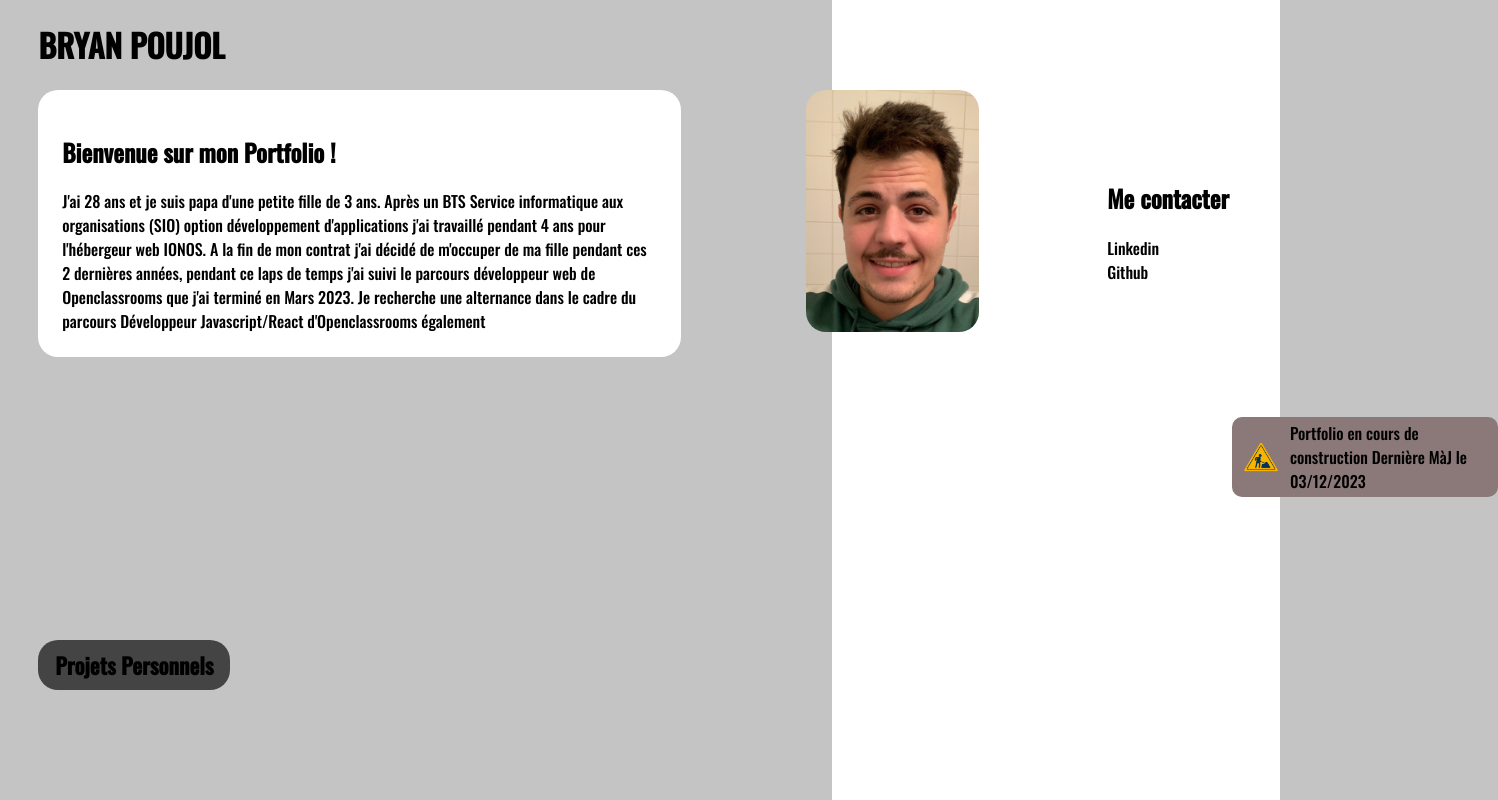
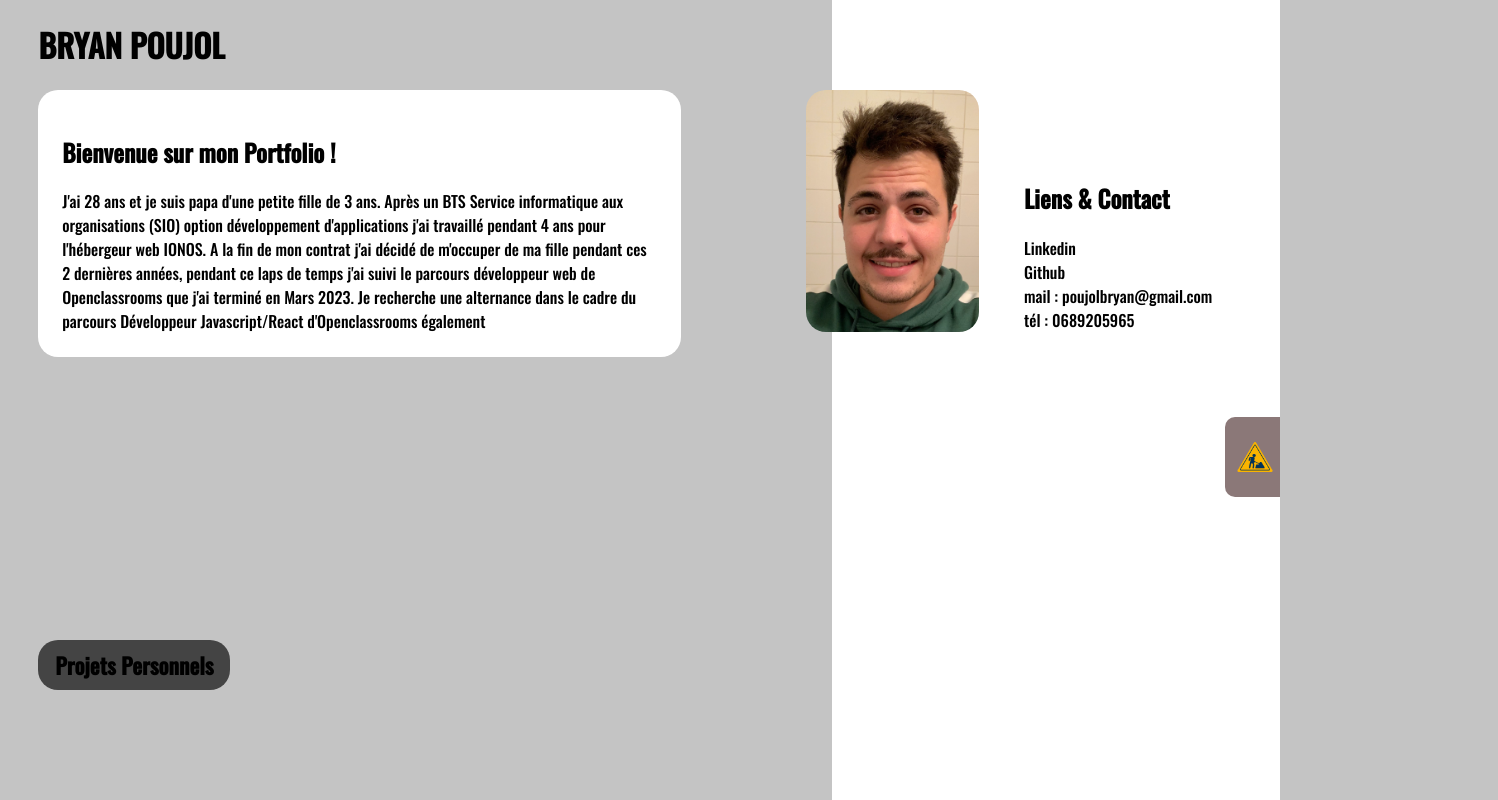
Before and after one commit to baknott/portfolio, a React (Create React App) app: page / in a window 1280 px wide. Shown: the whole page, 1498 px wide, since content can reach past the window. Built offline with nearby package versions, Linux system fonts and the light colour scheme.

Commit message:
modif wip

```diff
--- a/src/pages/Home.jsx
+++ b/src/pages/Home.jsx
@@ -29,10 +29,12 @@ function Home() {
       {/*<Part title="Projets personels" content="" classname="part" />*/}
       <Projets state={classAlter} />
       <div className={classAlter} id='contact'>
-        <h2>Me contacter</h2>
+        <h2>Liens & Contact</h2>
         <ul>
           <li><a href="https://www.linkedin.com/in/bryanpoujol/">Linkedin</a></li>
           <li><a href="https://github.com/baknott">Github</a></li>
+          <li>mail : poujolbryan@gmail.com</li>
+          <li>tél : 0689205965</li>
         </ul>
       </div>
       <button onClick={toggleClass} className={classAlter} id="theButton"></button>
--- a/src/styles/main.css
+++ b/src/styles/main.css
@@ -9,7 +9,6 @@ body {
   padding-right: 4%;
   font-family: Oswald;
   background-color: #c4c4c4;
-  overflow: hidden;
 }
 
 @keyframes morphing {
@@ -453,8 +452,8 @@ nav {
 .state0#contact {
   position: absolute;
   top: 20%;
-  right: 0%;
-  width: 13.5%;
+  right: 5%;
+  width: 15%;
   opacity: 0;
   animation: display 0.5s ease-in-out 1s 1 forwards alternate;
 }
@@ -462,8 +461,8 @@ nav {
 .state1#contact {
   position: absolute;
   top: 20%;
-  right: 0%;
-  width: 13.5%;
+  right: 5%;
+  width: 15%;
   opacity: 1;
   animation: disappear 0.5s ease-in-out 1 forwards alternate;
 }
@@ -478,32 +477,46 @@ a:hover {
 
 @keyframes wip {
   from {
-    transform: translateX(0%);
+    width: 3.5%;
   }
   to {
-    transform: translateX(-78%);
+    width: 20%;
+  }
+}
+@keyframes wiptxt {
+  from {
+    opacity: 0;
+  }
+  to {
+    opacity: 1;
   }
 }
 .wip {
   background-color: #8b7878;
   position: absolute;
   right: 0;
-  margin-right: -17%;
   display: flex;
   justify-content: space-between;
   align-items: center;
   height: 10%;
-  width: 20%;
-  border-radius: 10px;
+  width: 3.5%;
+  border-radius: 10px 0px 0px 10px;
   padding-left: 10px;
+  overflow: hidden;
 }
 .wip__img {
-  width: 15%;
+  width: 40px;
   margin-right: 10px;
+}
+.wip p {
+  opacity: 0;
 }
 .wip:hover {
   cursor: pointer;
   animation: wip ease-in-out 0.5s 1 forwards alternate;
+}
+.wip:hover p {
+  animation: wiptxt 0.1s ease-in-out 0.5s 1 forwards alternate;
 }
 
 @keyframes colorbender {
@@ -516,8 +529,9 @@ a:hover {
 }
 h1:hover {
   color: black;
+  /*
   transform-origin: right;
-  animation: colorbender ease-in-out 0.5s 1 forwards;
+  animation: colorbender ease-in-out 0.5s  1 forwards;*/
 }
 
 h1::-moz-selection {
--- a/src/styles/main.scss
+++ b/src/styles/main.scss
@@ -8,7 +8,6 @@ body{
     padding-right: 4%;
     font-family: Oswald;
     background-color: #c4c4c4;
-    overflow: hidden;
 }
 @keyframes morphing {
     0% {
@@ -370,16 +369,16 @@ nav{
 .state0#contact{
     position: absolute;
     top: 20%;
-    right: 0%;
-    width: 13.5%;
+    right: 5%;
+    width: 15%;
     opacity: 0;
     animation: display 0.5s ease-in-out 1s 1  forwards alternate;
 }
 .state1#contact{
     position: absolute;
     top: 20%;
-    right: 0%;
-    width: 13.5%;
+    right: 5%;
+    width: 15%;
     opacity: 1;
     animation: disappear 0.5s ease-in-out 1 forwards alternate;
 }
@@ -395,10 +394,18 @@ a{
 
 @keyframes wip {
     from{
-        transform: translateX(0%);
+        width: 3.5%;
     }
     to{
-        transform: translateX(-78%);
+        width: 20%;
+    }
+}
+@keyframes wiptxt {
+    from{
+        opacity: 0;
+    }
+    to{
+        opacity: 1;
     }
 }
 .wip{
@@ -406,22 +413,29 @@ a{
     background-color: #8b7878;
     position: absolute;
     right: 0;
-    margin-right: -17%;
     display: flex;
     justify-content: space-between;
     align-items: center;
     height: 10%;
-    width:20%;
-    border-radius: 10px;
+    width: 3.5%;
+    border-radius: 10px 0px 0px 10px;
     padding-left: 10px;
+    overflow: hidden;
 
         &__img{
-            width: 15%;
+            width: 40px;
             margin-right: 10px;
+        }
+        & p{
+            opacity: 0;
         }
         &:hover{
             cursor: pointer;
             animation: wip ease-in-out 0.5s 1  forwards alternate;
+
+        }
+        &:hover p{
+            animation: wiptxt 0.1s ease-in-out  0.5s 1  forwards alternate;
         }
 }
 @keyframes colorbender {
@@ -435,9 +449,9 @@ a{
 
 h1:hover{
     color: black;
-
+    /*
     transform-origin: right;
-    animation: colorbender ease-in-out 0.5s  1 forwards;
+    animation: colorbender ease-in-out 0.5s  1 forwards;*/
 }
 h1::selection{
     color: #dd8965;
```
Also changed, not shown: 12 other files (tests, documents, lock files or other folders).
